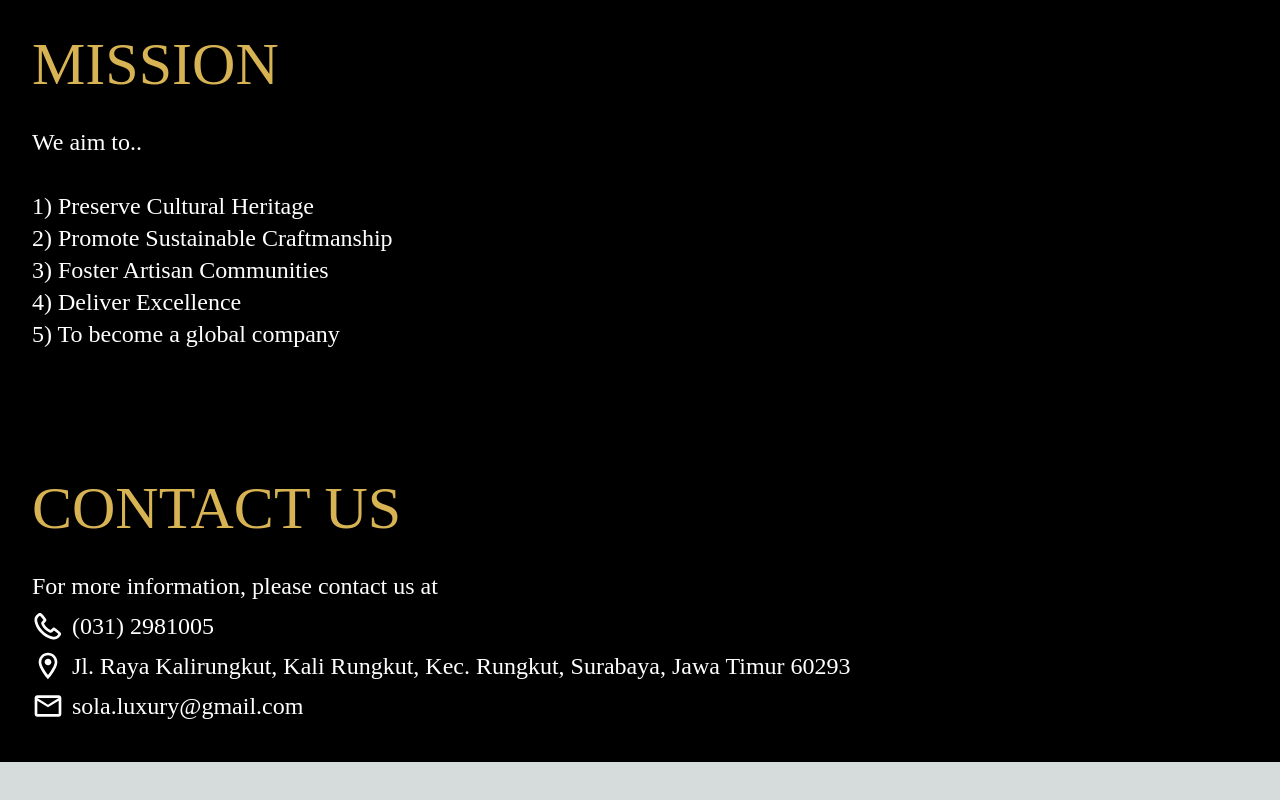
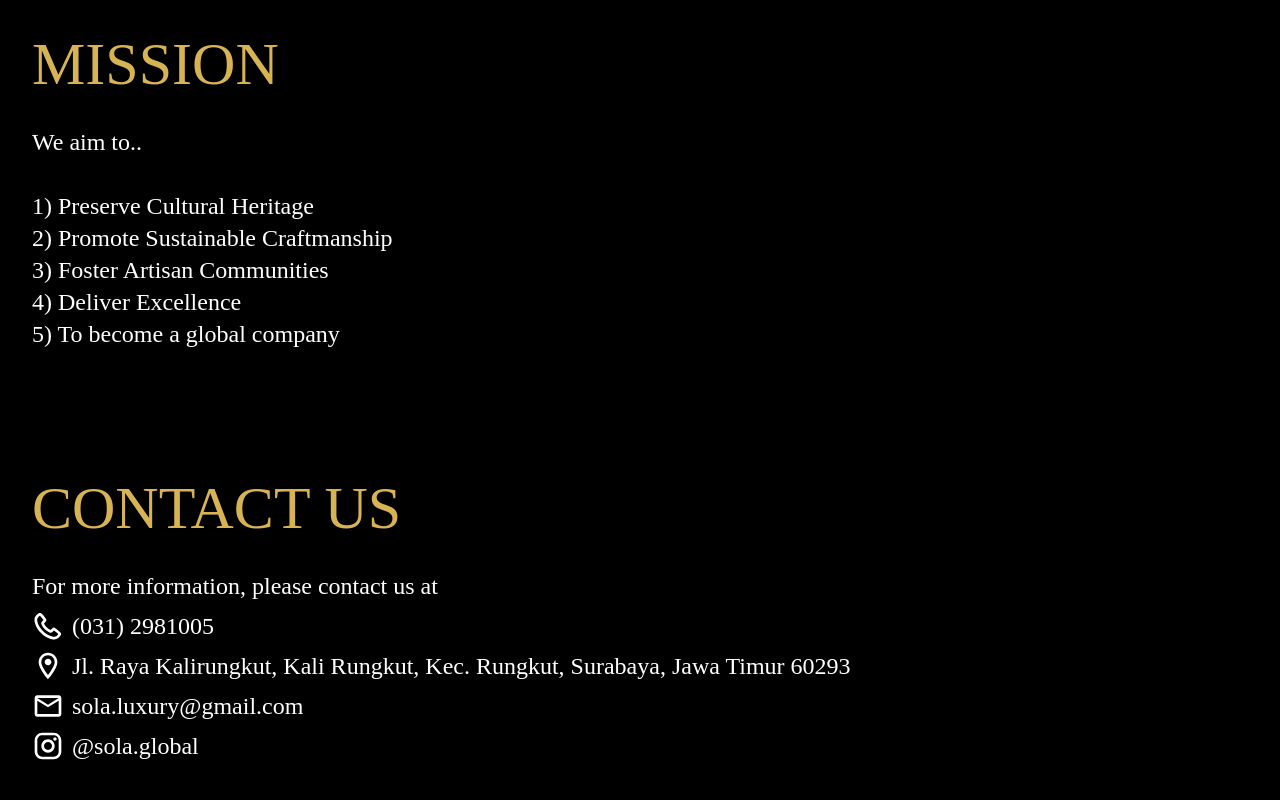
Before and after one commit to manyyeon/seoulutioners, a Next.js app: page / in a window 1280 px wide. Shown: the part 1259-2059 px from the top of the page. Before the commit the page ends 2021 px from the top, so only its background shows below. Built offline with nearby package versions, Linux system fonts and the light colour scheme.

Commit message:
🍱 Update instagram (#8)

```diff
--- a/app/page.tsx
+++ b/app/page.tsx
@@ -65,6 +65,11 @@ const Home: React.FC = () => {
                 <Image src={'/assets/icons/email.svg'} alt='email' width={32} height={32} />
                 <p className='text-lg md:text-2xl whitespace-pre-wrap text-white'>{`sola.luxury@gmail.com`}</p>
               </div>
+
+              <div className='flex items-center gap-2'>
+                <Image src={'/assets/icons/instagram.svg'} alt='instagram' width={32} height={32} />
+                <p className='text-lg md:text-2xl whitespace-pre-wrap text-white'>{`@sola.global`}</p>
+              </div>
             </div>
           </div>
         </div>
```
Also changed, not shown: public/assets/icons/instagram.svg (added), public/assets/images/banner-sola.png.
